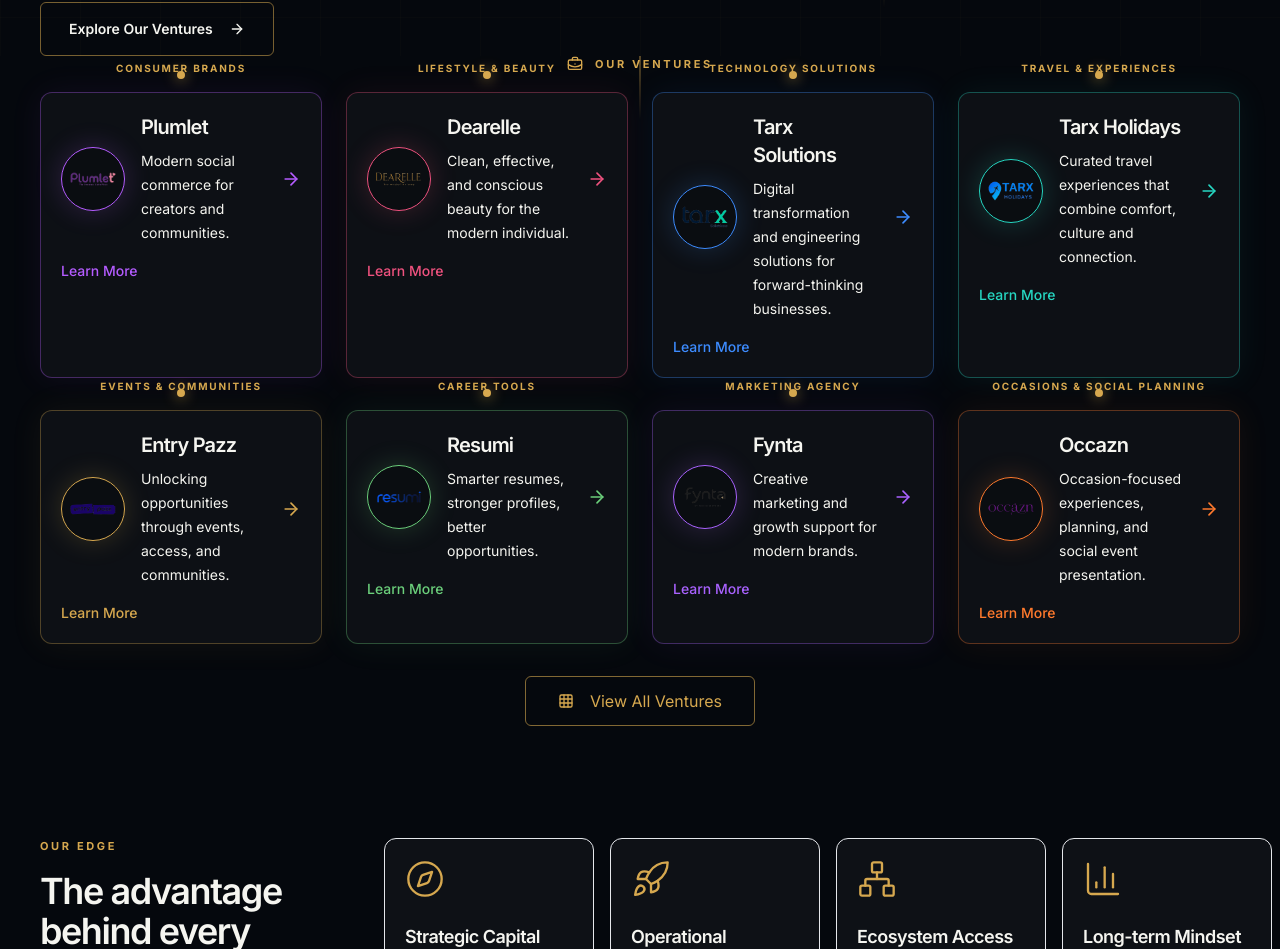
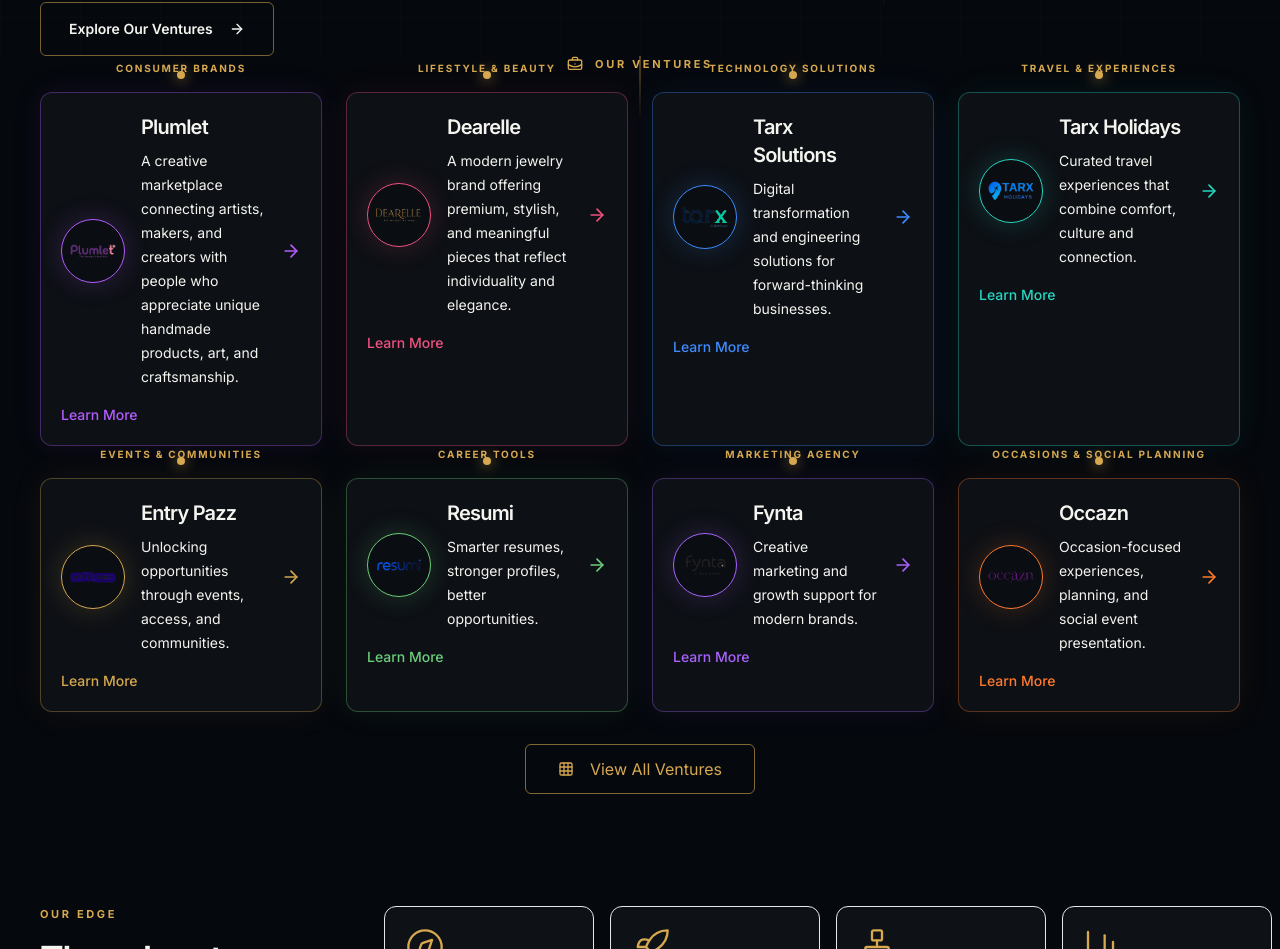
Before and after one commit to Fazilfazi991/fusionwebsite, a Next.js app: page /ventures in a window 1280 px wide. Shown: the part 780-1729 px from the top of the page. Built offline with nearby package versions, Linux system fonts and the light colour scheme.

Commit message:
Update venture card copy

```diff
--- a/app/page.tsx
+++ b/app/page.tsx
@@ -96,13 +96,13 @@
   {
     name: "Plumlet",
     category: "E-Commerce",
-    description: "Playful little finds for kids and families.",
+    description: "A creative marketplace connecting artists, makers, and creators with people who appreciate unique handmade products, art, and craftsmanship.",
     logo: "/ventures/logos/plumlet-logo-trimmed.png"
   },
   {
     name: "Dearelle",
     category: "E-Commerce",
-    description: "Everyday luxury with a refined lifestyle touch.",
+    description: "A modern jewelry brand offering premium, stylish, and meaningful pieces that reflect individuality and elegance.",
     logo: "/ventures/logos/dearelle-logo-trimmed.png"
   },
   {
--- a/app/ventures/page.tsx
+++ b/app/ventures/page.tsx
@@ -32,7 +32,7 @@
   {
     name: "Plumlet",
     category: "Consumer Brands",
-    description: "Modern social commerce for creators and communities.",
+    description: "A creative marketplace connecting artists, makers, and creators with people who appreciate unique handmade products, art, and craftsmanship.",
     logo: "/ventures/logos/plumlet-logo-trimmed.png",
     accent: "#b45cff",
     initials: "P"
@@ -40,7 +40,7 @@
   {
     name: "Dearelle",
     category: "Lifestyle & Beauty",
-    description: "Clean, effective, and conscious beauty for the modern individual.",
+    description: "A modern jewelry brand offering premium, stylish, and meaningful pieces that reflect individuality and elegance.",
     logo: "/ventures/logos/dearelle-logo-trimmed.png",
     accent: "#ef527f",
     initials: "D"
```
